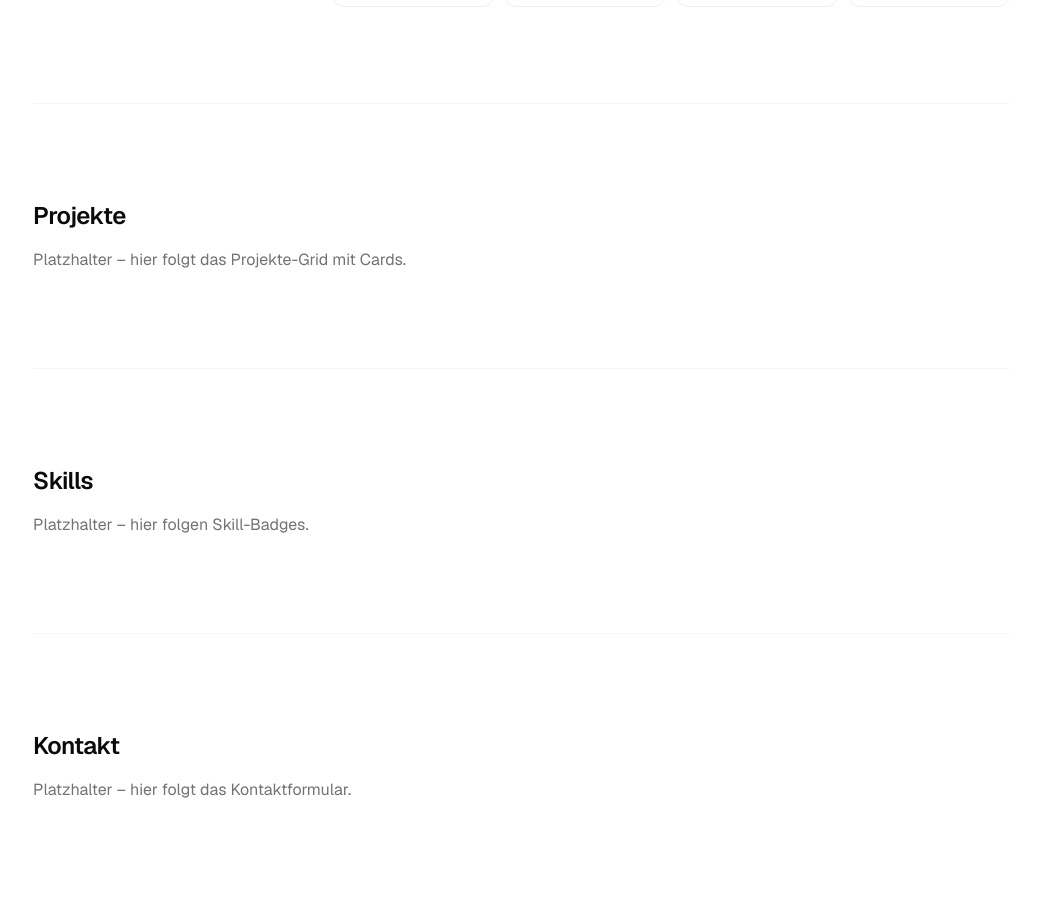
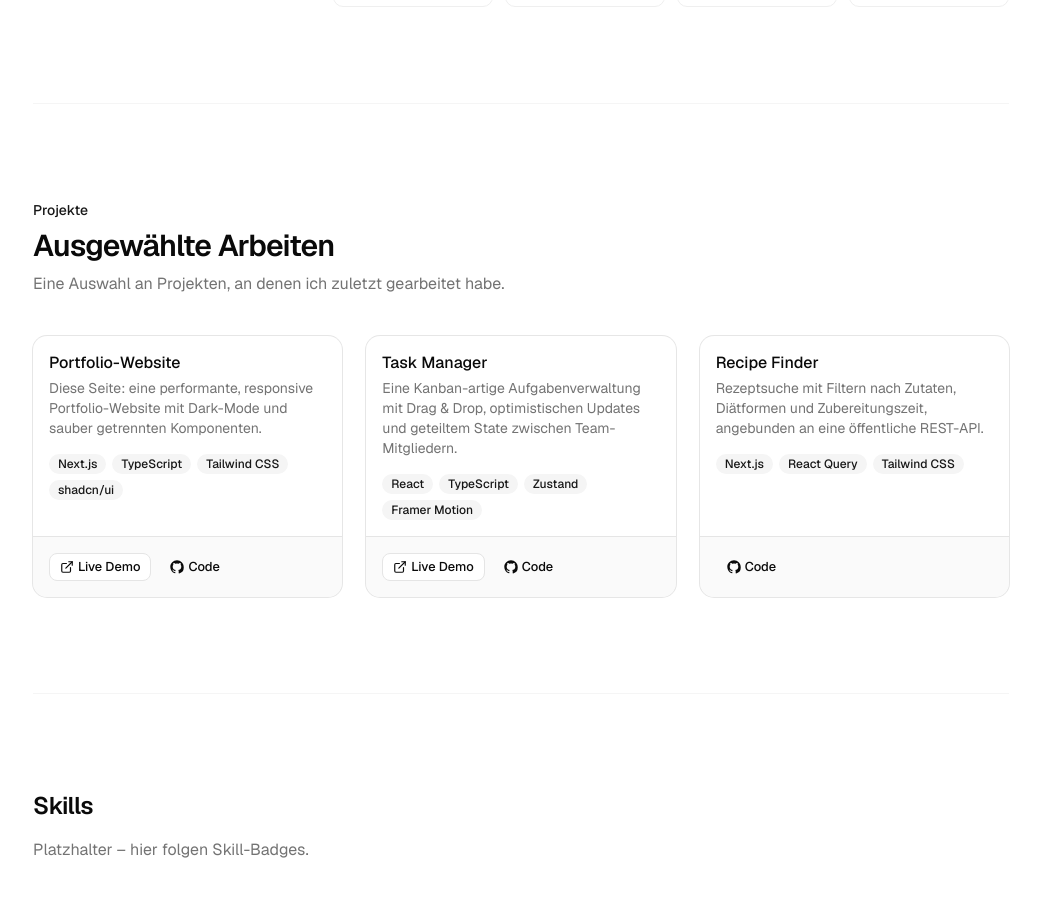
Before and after one commit to Parazim94/website-portfolio, a Next.js app: page / in a window 1280 px wide. Shown: the part 1281-2178 px from the top of the page, without its empty margins (119-1160 px from the left). Built offline with nearby package versions, Linux system fonts and the light colour scheme.

Commit message:
Add ProjectsSection component and project data; update Home page

```diff
--- a/app/page.tsx
+++ b/app/page.tsx
@@ -1,5 +1,6 @@
 import { Button } from "@/components/ui/button";
 import { AboutSection } from "@/components/sections/about-section";
+import { ProjectsSection } from "@/components/sections/projects-section";
 
 export default function Home() {
   return (
@@ -22,15 +23,7 @@ export default function Home() {
 
       <AboutSection />
 
-      <section
-        id="projects"
-        className="scroll-mt-16 border-t border-border/40 py-24"
-      >
-        <h2 className="text-2xl font-semibold tracking-tight">Projekte</h2>
-        <p className="mt-4 max-w-2xl text-muted-foreground">
-          Platzhalter – hier folgt das Projekte-Grid mit Cards.
-        </p>
-      </section>
+      <ProjectsSection />
 
       <section
         id="skills"
--- /dev/null
+++ b/components/sections/projects-section.tsx
@@ -0,0 +1,99 @@
+"use client";
+
+import { motion } from "framer-motion";
+import { ExternalLink } from "lucide-react";
+
+import { SectionHeading } from "@/components/section-heading";
+import { GithubIcon } from "@/components/icons";
+import { Badge } from "@/components/ui/badge";
+import { Button } from "@/components/ui/button";
+import {
+  Card,
+  CardContent,
+  CardDescription,
+  CardFooter,
+  CardHeader,
+  CardTitle,
+} from "@/components/ui/card";
+import { projects } from "@/lib/projects";
+
+const container = {
+  hidden: {},
+  visible: {
+    transition: { staggerChildren: 0.08 },
+  },
+};
+
+const item = {
+  hidden: { opacity: 0, y: 16 },
+  visible: { opacity: 1, y: 0, transition: { duration: 0.4 } },
+};
+
+export function ProjectsSection() {
+  return (
+    <section
+      id="projects"
+      className="scroll-mt-16 border-t border-border/40 py-24"
+    >
+      <SectionHeading
+        eyebrow="Projekte"
+        title="Ausgewählte Arbeiten"
+        description="Eine Auswahl an Projekten, an denen ich zuletzt gearbeitet habe."
+      />
+
+      <motion.div
+        initial="hidden"
+        whileInView="visible"
+        viewport={{ once: true, margin: "-80px" }}
+        variants={container}
+        className="mt-10 grid gap-6 sm:grid-cols-2 lg:grid-cols-3"
+      >
+        {projects.map((project) => (
+          <motion.div key={project.slug} variants={item} className="h-full">
+            <Card className="flex h-full flex-col">
+              <CardHeader>
+                <CardTitle>{project.title}</CardTitle>
+                <CardDescription>{project.description}</CardDescription>
+              </CardHeader>
+
+              <CardContent className="flex flex-1 flex-wrap content-start gap-1.5">
+                {project.tags.map((tag) => (
+                  <Badge key={tag} variant="secondary">
+                    {tag}
+                  </Badge>
+                ))}
+              </CardContent>
+
+              <CardFooter className="gap-2">
+                {project.liveUrl ? (
+                  <Button asChild size="sm" variant="outline">
+                    <a
+                      href={project.liveUrl}
+                      target="_blank"
+                      rel="noreferrer"
+                    >
+                      <ExternalLink />
+                      Live Demo
+                    </a>
+                  </Button>
+                ) : null}
+                {project.githubUrl ? (
+                  <Button asChild size="sm" variant="ghost">
+                    <a
+                      href={project.githubUrl}
+                      target="_blank"
+                      rel="noreferrer"
+                    >
+                      <GithubIcon className="h-4 w-4" />
+                      Code
+                    </a>
+                  </Button>
+                ) : null}
+              </CardFooter>
+            </Card>
+          </motion.div>
+        ))}
+      </motion.div>
+    </section>
+  );
+}
--- /dev/null
+++ b/lib/projects.ts
@@ -0,0 +1,37 @@
+export interface Project {
+  slug: string;
+  title: string;
+  description: string;
+  tags: string[];
+  liveUrl?: string;
+  githubUrl?: string;
+}
+
+export const projects: Project[] = [
+  {
+    slug: "portfolio-website",
+    title: "Portfolio-Website",
+    description:
+      "Diese Seite: eine performante, responsive Portfolio-Website mit Dark-Mode und sauber getrennten Komponenten.",
+    tags: ["Next.js", "TypeScript", "Tailwind CSS", "shadcn/ui"],
+    liveUrl: "https://example.com",
+    githubUrl: "https://github.com/your-handle/portfolio-website",
+  },
+  {
+    slug: "task-manager",
+    title: "Task Manager",
+    description:
+      "Eine Kanban-artige Aufgabenverwaltung mit Drag & Drop, optimistischen Updates und geteiltem State zwischen Team-Mitgliedern.",
+    tags: ["React", "TypeScript", "Zustand", "Framer Motion"],
+    liveUrl: "https://example.com",
+    githubUrl: "https://github.com/your-handle/task-manager",
+  },
+  {
+    slug: "recipe-finder",
+    title: "Recipe Finder",
+    description:
+      "Rezeptsuche mit Filtern nach Zutaten, Diätformen und Zubereitungszeit, angebunden an eine öffentliche REST-API.",
+    tags: ["Next.js", "React Query", "Tailwind CSS"],
+    githubUrl: "https://github.com/your-handle/recipe-finder",
+  },
+];
```
